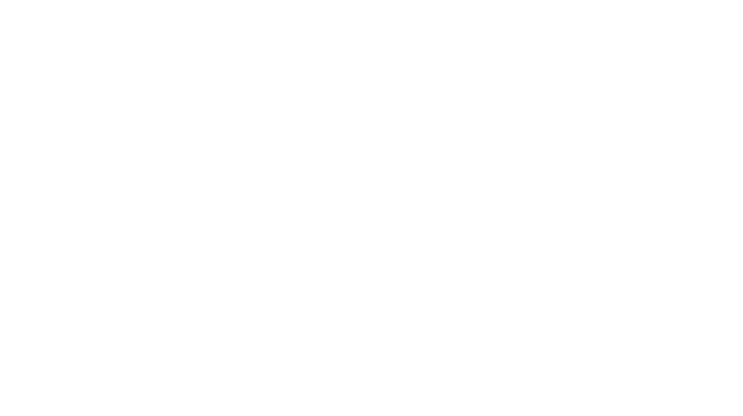
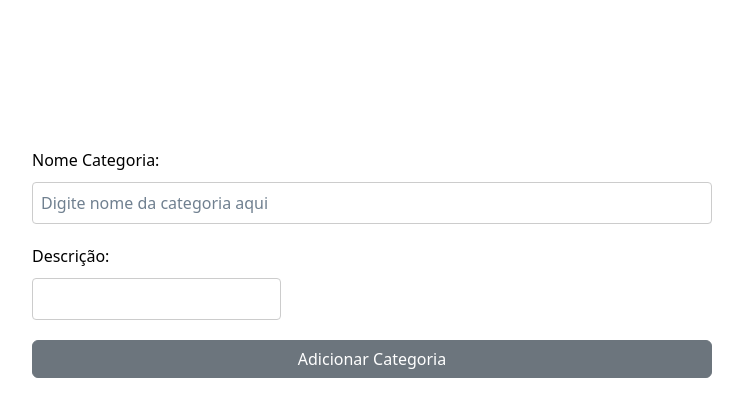
Before and after one commit to tutulits/WebN1-CadastroProdutos, a React (Create React App) app: page /categoria in a window 1280 px wide. Before the commit this address had no page. Shown: the top 416 px of the page, without its empty margins (268-1011 px from the left). Built offline with nearby package versions, Linux system fonts and the light colour scheme.

Commit message:
atualizando

```diff
--- /dev/null
+++ b/src/AdicionarCategoria.js
@@ -0,0 +1,66 @@
+import React, { useState } from 'react';
+import axios from 'axios';
+import { Container, Row, Col } from 'react-bootstrap';
+import Button from 'react-bootstrap/Button';
+import { Link } from 'react-router-dom';
+
+
+function AdicionarCategoria (){
+    const [nome, setNome] = useState("");
+    const [descricao, setDescricao] = useState('');
+
+    const Cadastrar = (evento) => {
+        evento.preventDefault();
+        const novaCategoria = { nome, descricao};
+
+        axios.post('http://localhost:3001/categoria', novaCategoria)
+            .then(() => {
+                alert('Categoria adicionado com sucesso!');
+
+            })
+            .catch((erro) => {
+                console.error('Erro de rede:', erro);  // Debug
+                alert('Erro ao adicionar Categoria: ' + erro.message);
+            });
+
+
+    };
+    return (
+        <Container>
+        <h1 className="centro mt-3" style={{ marginBottom: '40px' }}>Cadastro de Categoria</h1>
+        <Row>
+            <Col sm={1}></Col>
+            <Col sm={1}></Col>
+            <Col sm={8}>
+
+                <div style={{ backgroundColor: 'white', padding: '20px', borderRadius: '8px' }}>
+                    <form onSubmit={Cadastrar}>
+
+                        <div style={{ display: 'flex', flexDirection: 'column', gap: '10px' }}>
+                            <div style={{ display: 'flex', gap: '20px' }}>
+                                <label style={{ flex: 1 }}>
+                                    <div style={{ color: 'black' }}>Nome Categoria:</div>
+                                    <input type="text" value={nome} onChange={(e) => setNome(e.target.value)} placeholder='Digite nome da categoria aqui' style={{ width: '100%', padding: '8px', border: '1px solid #ccc', borderRadius: '4px' }} required />
+                                </label>
+                                </div>
+
+                                <div>
+                                <label style={{ flex: 1 }}>
+                                    <div style={{ color: 'black' }}>Descrição:</div>
+                                    <input type="text" value={descricao} onChange={(e) => setDescricao(e.target.value)}  style={{ width: '100%', padding: '8px', border: '1px solid #ccc', borderRadius: '4px' }} required />
+                                </label>
+                            </div>
+
+                            <Button type="submit" variant="secondary" style={{ flex: 1 }}>Adicionar Categoria</Button>
+                            <Link to="/categoria" style={{ flex: 1 }}></Link>
+
+                        </div>
+                    </form>
+                </div>
+            </Col>
+        </Row>
+    </Container>
+    );
+}
+
+export default AdicionarCategoria;
--- a/src/AdicionarProduto.js
+++ b/src/AdicionarProduto.js
@@ -23,6 +23,7 @@
 
             })
             .catch((erro) => {
+                console.error('Erro de rede:', erro);  // Debug
                 alert('Erro ao adicionar Produto: ' + erro.message);
             });
     };
--- a/src/App.js
+++ b/src/App.js
@@ -2,6 +2,7 @@
 import './App.css';
 import { BrowserRouter as Router, Routes, Route, Link } from 'react-router-dom';
 import AdicionarProduto from './AdicionarProduto.js';
+import AdicionarCategoria from './AdicionarCategoria.js';
 import { Container } from 'react-bootstrap';
 
 function App() {
@@ -9,8 +10,12 @@
     <Router>
       <Container>
         <Link to="/adicionar" style={{color:'white'}} > Adicionar Produto</Link>
+        <Link to="/categoria" style={{color:'white'}} > Adicionar Categoria</Link>
+        <Link to="/" style={{color:'white'}} >Voltar</Link>
         <Routes>
+        <Route path='/' />
           <Route path="/adicionar" element={<AdicionarProduto />} />
+          <Route path='/categoria' element={<AdicionarCategoria/>}/>
         </Routes>
       </Container>
     </Router>
```
Also changed, not shown: src/server.js (+26 -0 lines).
